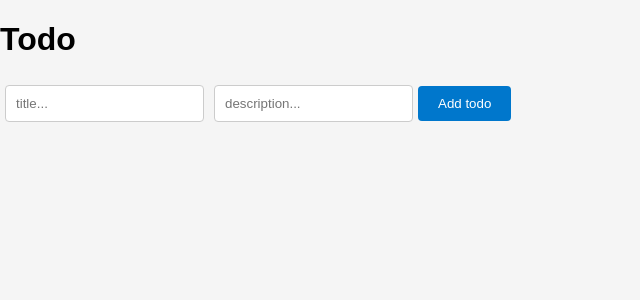
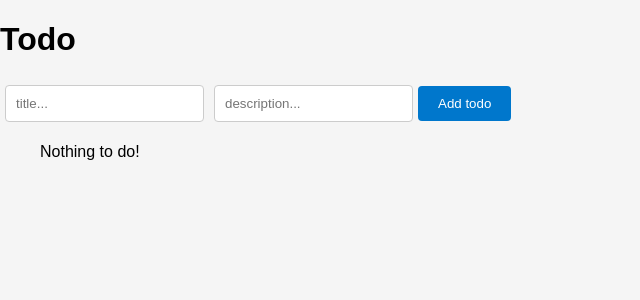
Before and after one commit to joshuamorony/angularstart-todo, an Angular app: page /home in a window 1280 px wide. Shown: the top 300 px of the page, without its empty margins (0-640 px from the left). Built offline with nearby package versions, Linux system fonts and the light colour scheme.

Commit message:
initial commit

```diff
--- a/src/app/home/ui/todo-list.component.ts
+++ b/src/app/home/ui/todo-list.component.ts
@@ -11,6 +11,8 @@ import { Todo } from '../../shared/interfaces/todo';
       <li>
         <a routerLink="/detail/{{ todo.id }}">{{ todo.title }}</a>
       </li>
+      } @empty {
+      <p>Nothing to do!</p>
       }
     </ul>
   `,
```
